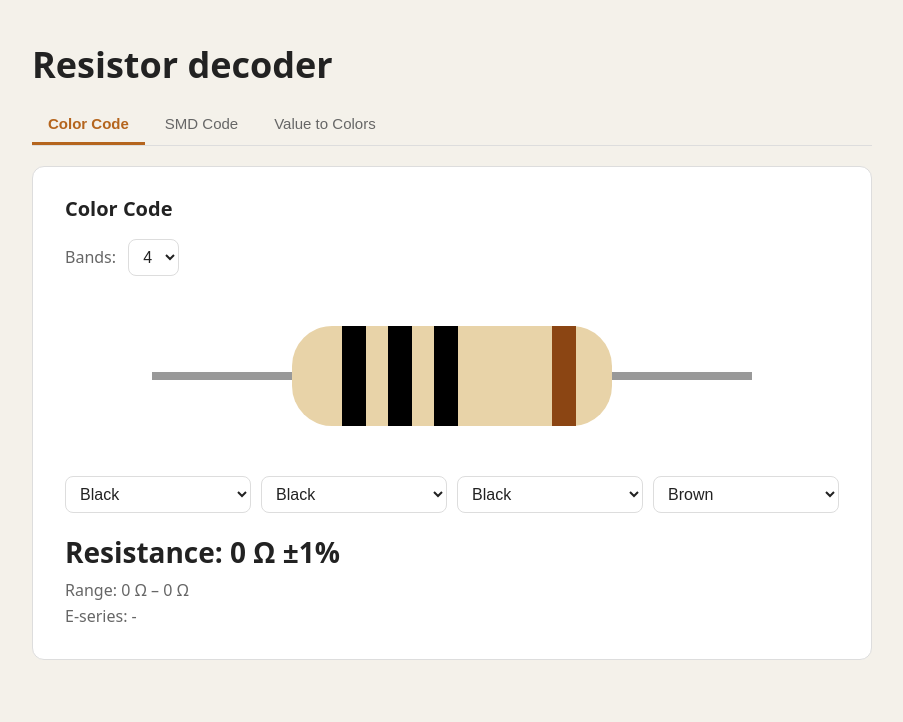
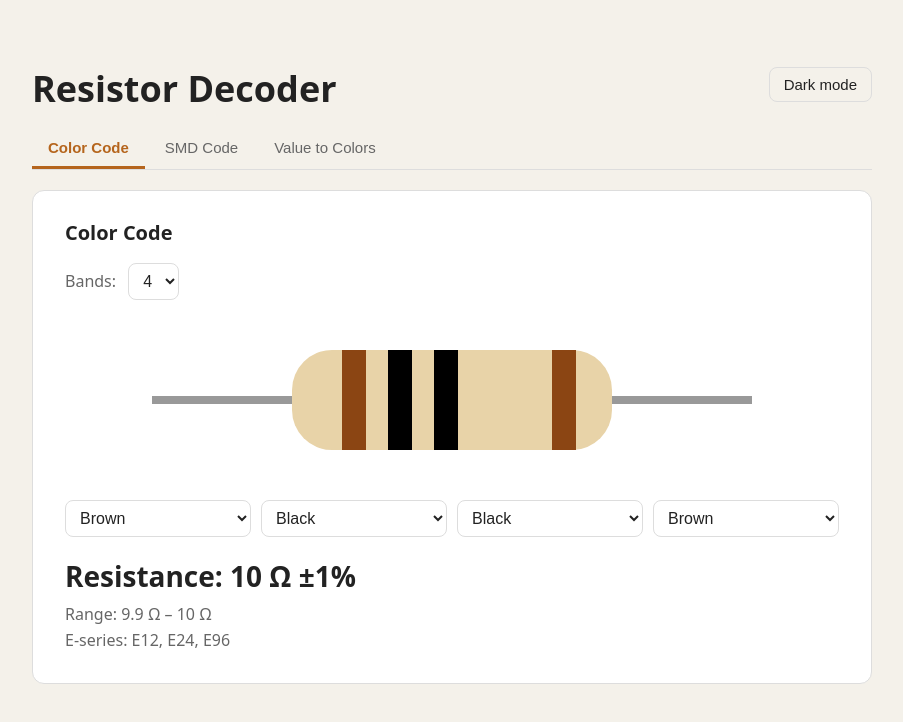
Before and after one commit to KYLDA-007/resistor-decoder, a plain HTML site: page index.html in a window 1280 px wide. Shown: the whole page, without its empty margins (188-1091 px from the left). Drawn offline with Linux system fonts and the light colour scheme.

Commit message:
add dark mode

```diff
--- a/index.html
+++ b/index.html
@@ -9,7 +9,10 @@
 
 </head>
 <body>
-    <h1>Resistor decoder</h1>
+    <header>
+        <h1>Resistor Decoder</h1>
+        <button id="theme-toggle">Dark mode</button>
+    </header>
 
     <nav class="tabs">
         <button class="tab active" data-tab="color">Color Code</button>
--- a/script.js
+++ b/script.js
@@ -68,12 +68,13 @@ function buildBands() {
     bandsBox.innerHTML = "";
     const layout = bandLayouts[bandCount.value];
 
-    layout.forEach(role => {
+    layout.forEach((role, bandIndex) => {
         const select = document.createElement("select");
         select.dataset.role = role;
 
         colors.forEach((color, index) => {
             if (color[role] === null) return;
+            if (bandIndex === 0 && index === 0) return;
             const option = document.createElement("option");
             option.value = index;
             option.textContent = color.name;
@@ -283,3 +284,23 @@ reverseInput.addEventListener("input", () => {
            resistorCard("5 bands", bandColors(value, 3, 1), "#9EC9E8");
     }
 });
+
+const themeToggle = document.getElementById("theme-toggle");
+
+function setTheme(theme) {
+    document.documentElement.dataset.theme = theme;
+    themeToggle.textContent = theme === "dark" ? "Light mode" : "Dark mode";
+    try {
+        localStorage.setItem("theme", theme);
+    } catch (e) {}
+}
+themeToggle.addEventListener("click" , () => {
+    const current = document.documentElement.dataset.theme;
+    setTheme(current === "dark" ? "light" : "dark");
+});
+let savedTheme = null;
+try {
+    savedTheme = localStorage.getItem("theme");
+} catch (e) {}
+const preferDark = window.matchMedia("(prefers-color-scheme: dark)").matches;
+setTheme(savedTheme || (preferDark ? "dark" : "light"));
--- a/style.css
+++ b/style.css
@@ -20,6 +20,28 @@
     --muted: #666666;
     --border: #dddddd;
     --accent: #b5651d;
+}
+:root[data-theme="dark"] {
+    --bg: #1B1D1D;
+    --card: #26262A;
+    --text: #eeeeee;
+    --muted: #a0a0a0;
+    --border: #3a3a3f;
+    --accent: #e08a3c;
+}
+header {
+    display: flex;
+    justify-content: space-between;
+    align-items: center;
+}
+#theme-toggle {
+    background: none;
+    border: 1px solid var(--border);
+    border-radius: 8px;
+    padding: 8px 14px;
+    font-size: 15px;
+    color: var(--text);
+    cursor: pointer;
 }
 body {
     max-width: 840px;
```
